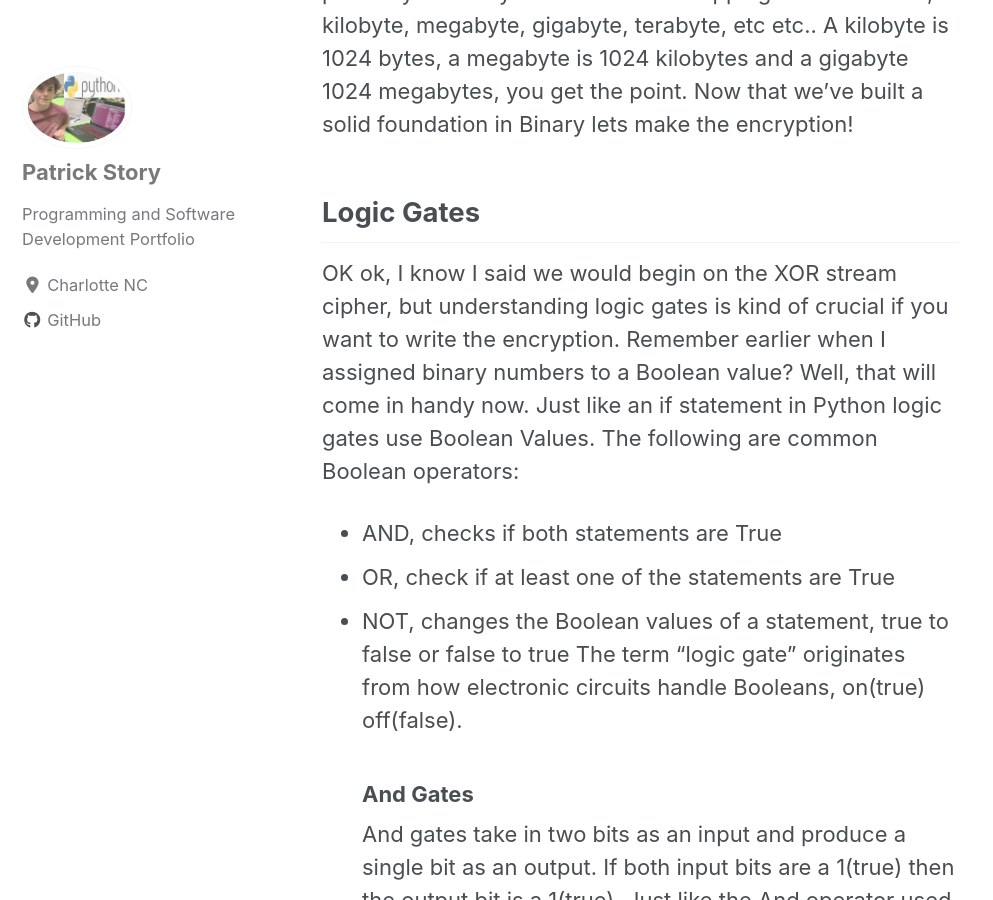
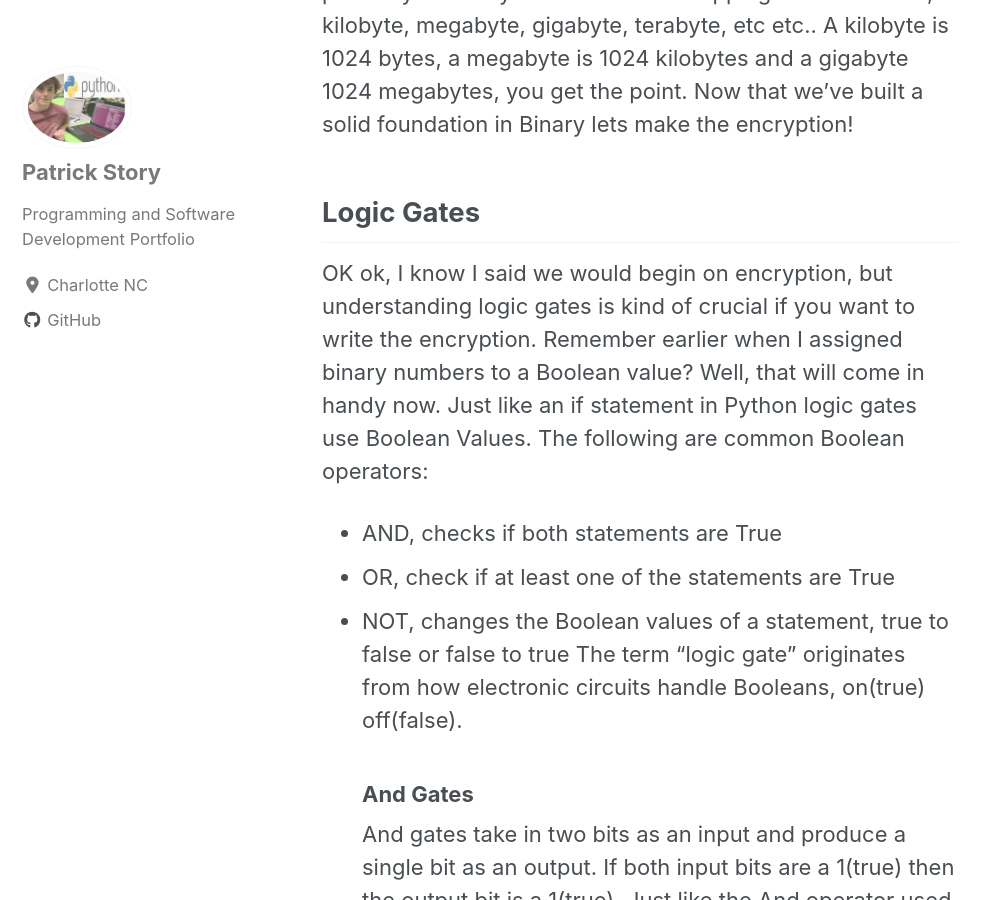
Before and after one commit to Patchyst/Patchyst.github.io, a Jekyll site: the page built from _posts/2019-08-10-binaryintro.md, in a window 1280 px wide and 900 px high, scrolled down 2113 px. Shown: the whole window, without its empty margins (0-993 px from the left). Built offline with Jekyll 4.4.1, drawn with Linux system fonts in a browser that asks for light colours; cached includes are drawn as plain includes; nearby versions of some CDN libraries.

Commit message:
Updating Binary page

```diff
--- a/_posts/2019-08-10-binaryintro.md
+++ b/_posts/2019-08-10-binaryintro.md
@@ -29,7 +29,7 @@ encryption!
 
 
 ## Logic Gates
-OK ok, I know I said we would begin on the XOR stream cipher, but understanding logic gates is kind of crucial if you want to write the encryption. Remember earlier when I assigned binary numbers to a Boolean value? Well, that will come in handy now. Just like an if statement in Python logic gates use Boolean Values.
+OK ok, I know I said we would begin on encryption, but understanding logic gates is kind of crucial if you want to write the encryption. Remember earlier when I assigned binary numbers to a Boolean value? Well, that will come in handy now. Just like an if statement in Python logic gates use Boolean Values.
 The following are common Boolean operators:
 * AND, checks if both statements are True
 * OR, check if at least one of the statements are True
```
